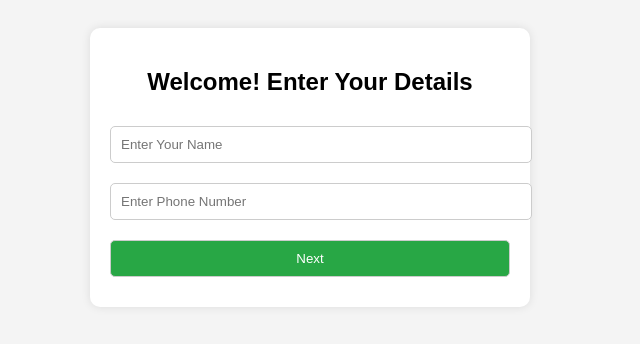
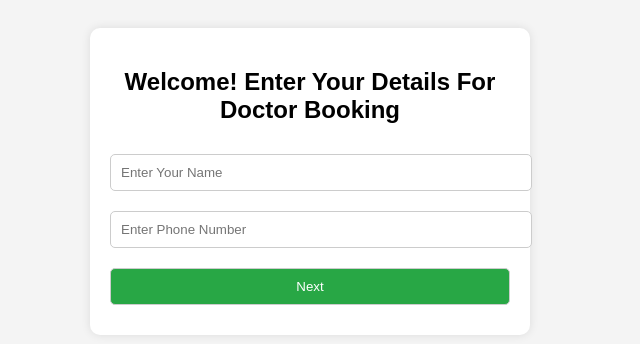
Before and after one commit to ashifahammed/doctor_booking_kiosk, a plain HTML site: page index.html in a window 1280 px wide. Shown: the whole page, without its empty margins (330-970 px from the left). Drawn offline with Linux system fonts and the light colour scheme.

Commit message:
index.html

```diff
--- a/index.html
+++ b/index.html
@@ -38,7 +38,7 @@
 </head>
 <body>
     <div class="container" id="step1">
-        <h2>Welcome! Enter Your Details</h2>
+        <h2>Welcome! Enter Your Details For Doctor Booking</h2>
         <input type="text" id="name" placeholder="Enter Your Name" required>
         <input type="tel" id="phone" placeholder="Enter Phone Number" required>
         <button onclick="nextStep(2)">Next</button>
```
